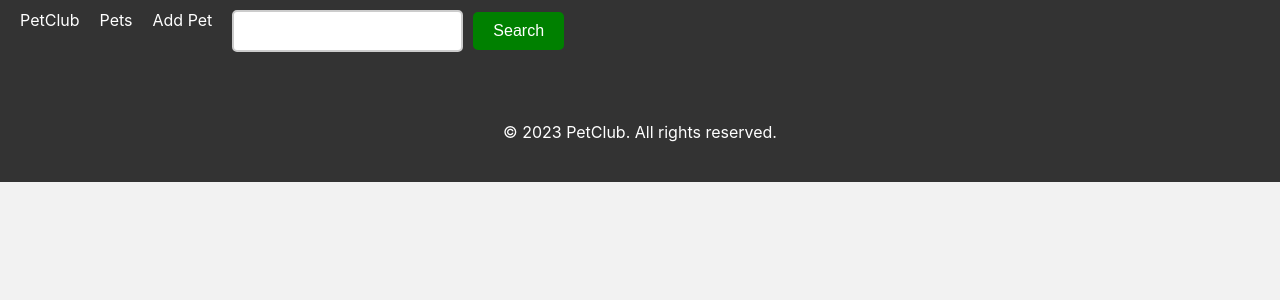
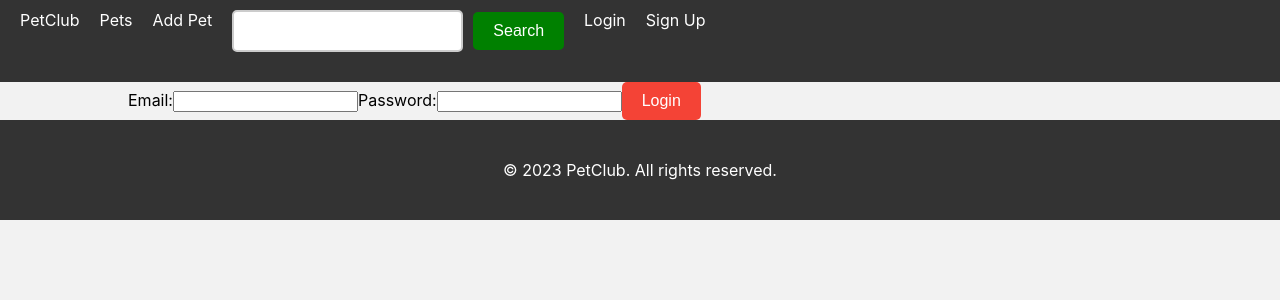
Before and after one commit to DOROTHY2322/phase--3-petfinder-client, a React (Create React App) app: page /login in a window 1280 px wide. Shown: the top 300 px of the page. Built offline with nearby package versions, Linux system fonts and the light colour scheme.

Commit message:
adding components

```diff
--- a/src/App.js
+++ b/src/App.js
@@ -4,6 +4,9 @@ import Pets from './components/Pets';
 import Home from './components/Home';
 import SearchForm from './components/SearchForm';
 import AddPetForm from './components/AddPetForm';
+import SignupForm from './components/SignupForm';
+import LoginForm from './components/LoginForm';
+
 
 function App() {
   return (
@@ -23,6 +26,12 @@ function App() {
             <li>
               <SearchForm />
             </li>
+            <li>
+              <Link to="/login">Login</Link>
+            </li>
+            <li>
+              <Link to="/signup">Sign Up</Link>
+            </li>
           </ul>
         </nav>
 
@@ -32,6 +41,8 @@ function App() {
               <Route path="/" element={<Home />} />
               <Route path="/pets" element={<Pets />} />
               <Route path="/add-pet" element={<AddPetForm />} />
+              <Route path="/login" element={<LoginForm />} />
+              <Route path="/signup" element={<SignupForm />} />
             </Routes>
           </div>
         </div>
--- /dev/null
+++ b/src/components/LoginForm.js
@@ -0,0 +1,42 @@
+import { useState } from 'react';
+
+function LoginForm({ onLogin }) {
+  const [email, setEmail] = useState('');
+  const [password, setPassword] = useState('');
+
+  const handleSubmit = async (e) => {
+    e.preventDefault();
+
+    const response = await fetch('/login', {
+      method: 'POST',
+      headers: {
+        'Content-Type': 'application/json',
+      },
+      body: JSON.stringify({ email, password }),
+    });
+
+    if (response.ok) {
+      const data = await response.json();
+      onLogin(data.session_token);
+    } else {
+      const error = await response.json();
+      console.error(error);
+    }
+  };
+
+  return (
+    <form onSubmit={handleSubmit}>
+      <label>
+        Email:
+        <input type="email" value={email} onChange={(e) => setEmail(e.target.value)} />
+      </label>
+      <label>
+        Password:
+        <input type="password" value={password} onChange={(e) => setPassword(e.target.value)} />
+      </label>
+      <button type="submit">Login</button>
+    </form>
+  );
+}
+
+export default LoginForm;
--- /dev/null
+++ b/src/components/SignupForm.js
@@ -0,0 +1,47 @@
+import { useState } from 'react';
+
+function SignupForm({ onSignup }) {
+  const [name, setName] = useState('');
+  const [email, setEmail] = useState('');
+  const [password, setPassword] = useState('');
+
+  const handleSubmit = async (e) => {
+    e.preventDefault();
+
+    const response = await fetch('/signup', {
+      method: 'POST',
+      headers: {
+        'Content-Type': 'application/json',
+      },
+      body: JSON.stringify({ name, email, password }),
+    });
+
+    if (response.ok) {
+      const user = await response.json();
+      onSignup(user);
+    } else {
+      const error = await response.json();
+      console.error(error);
+    }
+  };
+
+  return (
+    <form onSubmit={handleSubmit}>
+      <label>
+        Name:
+        <input type="text" value={name} onChange={(e) => setName(e.target.value)} />
+      </label>
+      <label>
+        Email:
+        <input type="email" value={email} onChange={(e) => setEmail(e.target.value)} />
+      </label>
+      <label>
+        Password:
+        <input type="password" value={password} onChange={(e) => setPassword(e.target.value)} />
+      </label>
+      <button type="submit">Sign up</button>
+    </form>
+  );
+}
+
+export default SignupForm;
```
Also changed, not shown: 1 other file (tests, documents, lock files or other folders).
